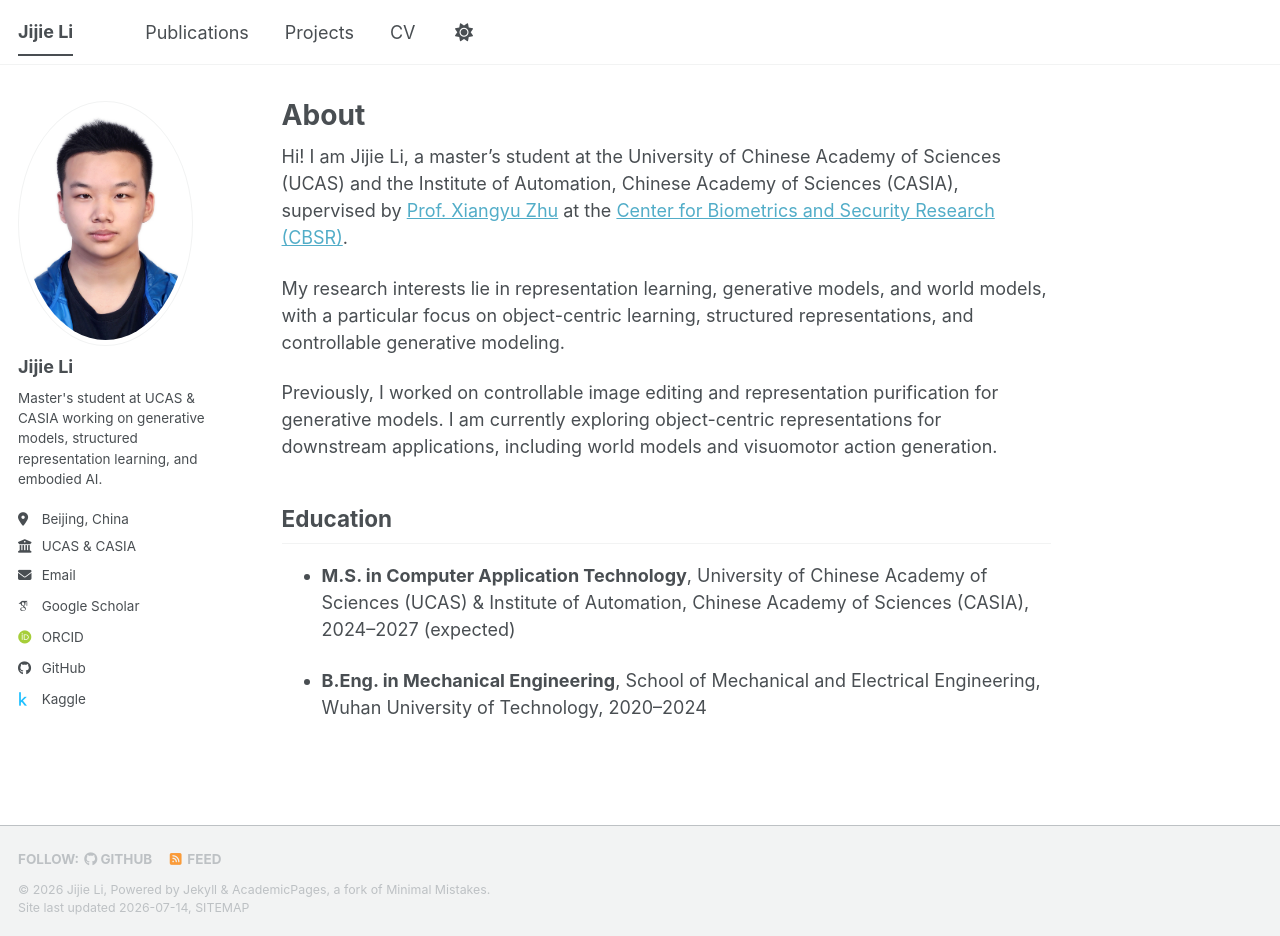
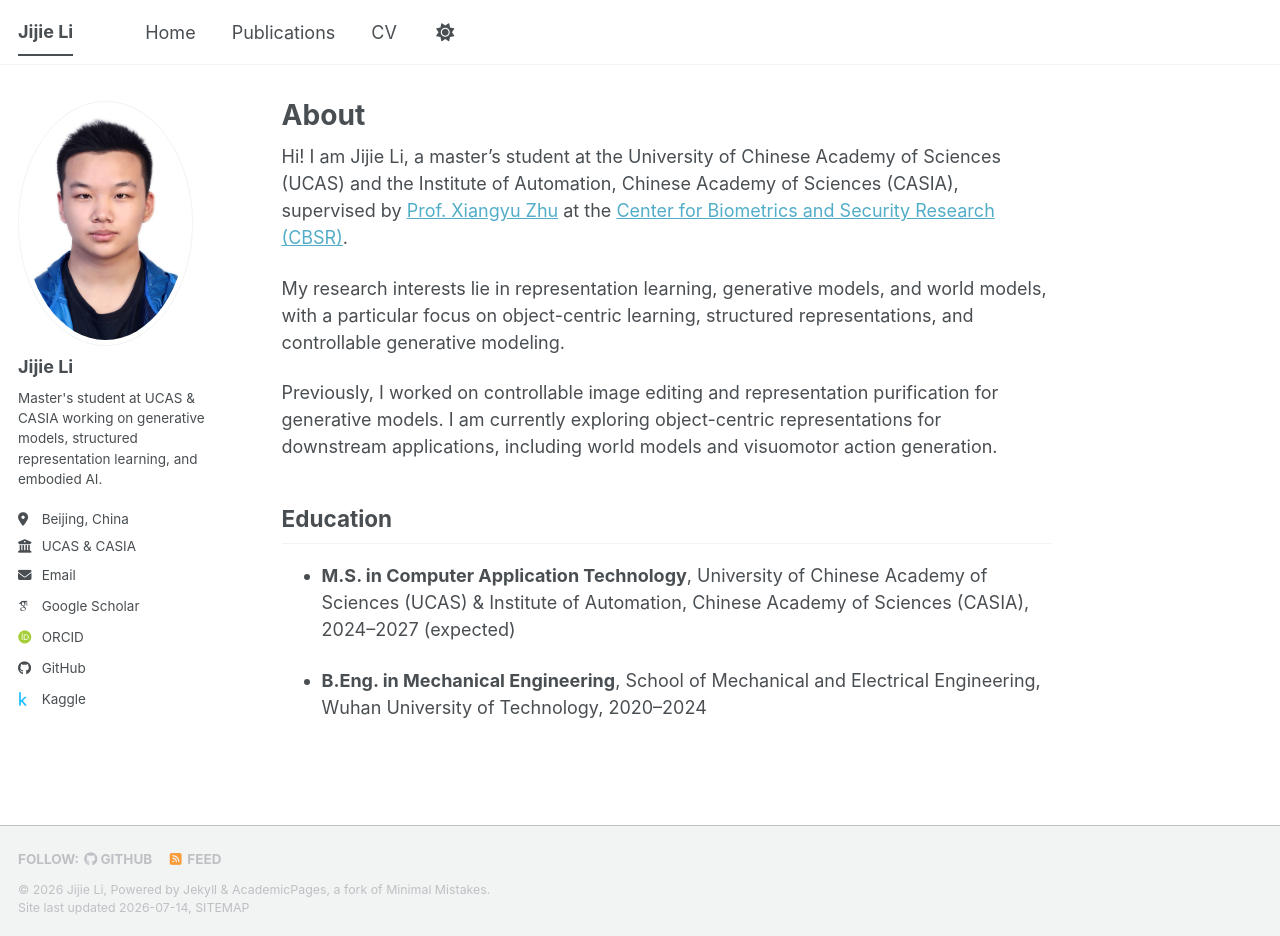
Before and after one commit to Li-Jijie/Li-Jijie.github.io, a Jekyll site: the page built from _pages/about.md, in a window 1280 px wide and 936 px high. Built offline with Jekyll 4.4.1, drawn with Linux system fonts in a browser that asks for light colours; some web fonts are replaced; a script bundle is joined from its source files by our own code; library files that are not in the unit come from our copies.

Commit message:
Update navigation.yml

```diff
--- a/_data/navigation.yml
+++ b/_data/navigation.yml
@@ -8,15 +8,14 @@
 #      Markdown formatted page while the second is generated using JSON.
 
 main:
+  - title: "Home"
+
+    url: /
 
   - title: "Publications"
 
     url: /publications/
 
-  - title: "Projects"
-
-    url: /portfolio/
-
   - title: "CV"
 
     url: /cv/
```
